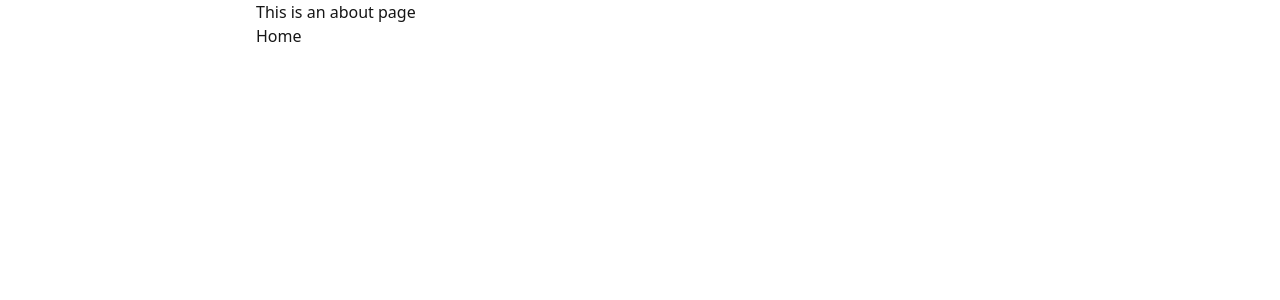
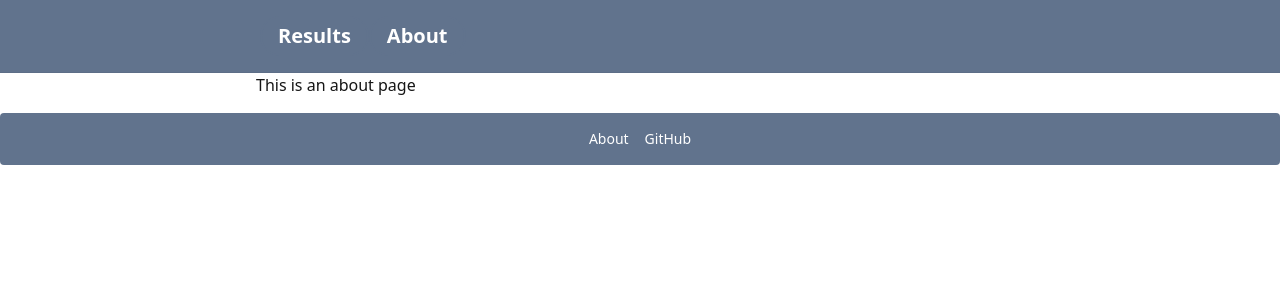
Before and after one commit to yang3kc/llm_domain_classification, a Vue app in the folder frontend/: page /about in a window 1280 px wide. Shown: the top 300 px of the page. Built offline with nearby package versions, Linux system fonts and the light colour scheme.

Commit message:
✨ feat(view): enhance AboutView with NavBar and Footer components

```diff
--- a/frontend/src/views/AboutView.vue
+++ b/frontend/src/views/AboutView.vue
@@ -1,6 +1,14 @@
+<script setup>
+import NavBar from '@/components/NavBar.vue'
+import Footer from '@/components/Footer.vue'
+</script>
+
 <template>
-  <div class="container mx-auto">
-    <h1>This is an about page</h1>
-    <router-link to="/">Home</router-link>
+  <div>
+    <NavBar />
+    <div class="container mx-auto">
+      <h1>This is an about page</h1>
+    </div>
+    <Footer />
   </div>
 </template>
```
